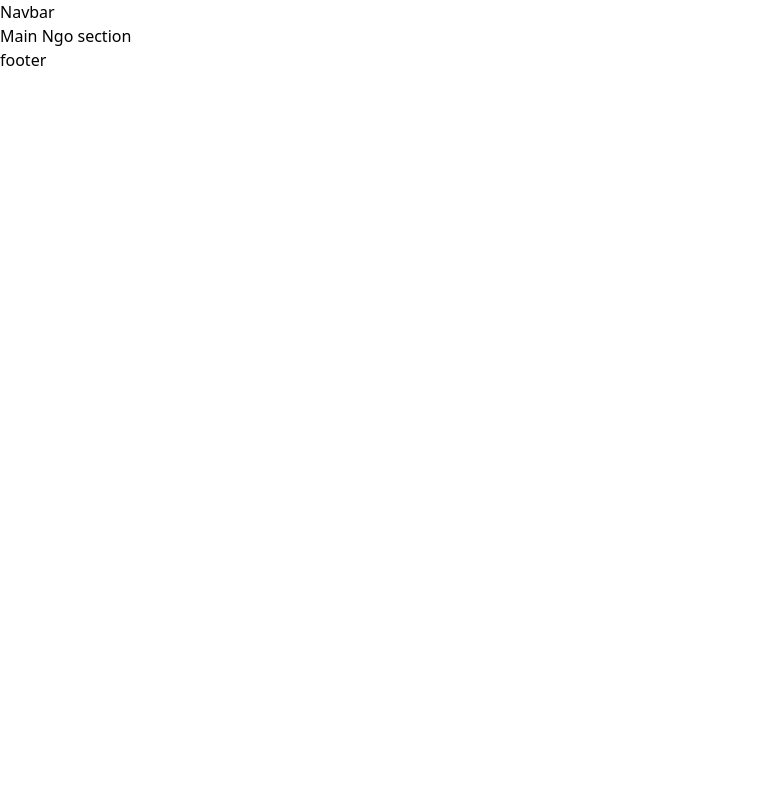
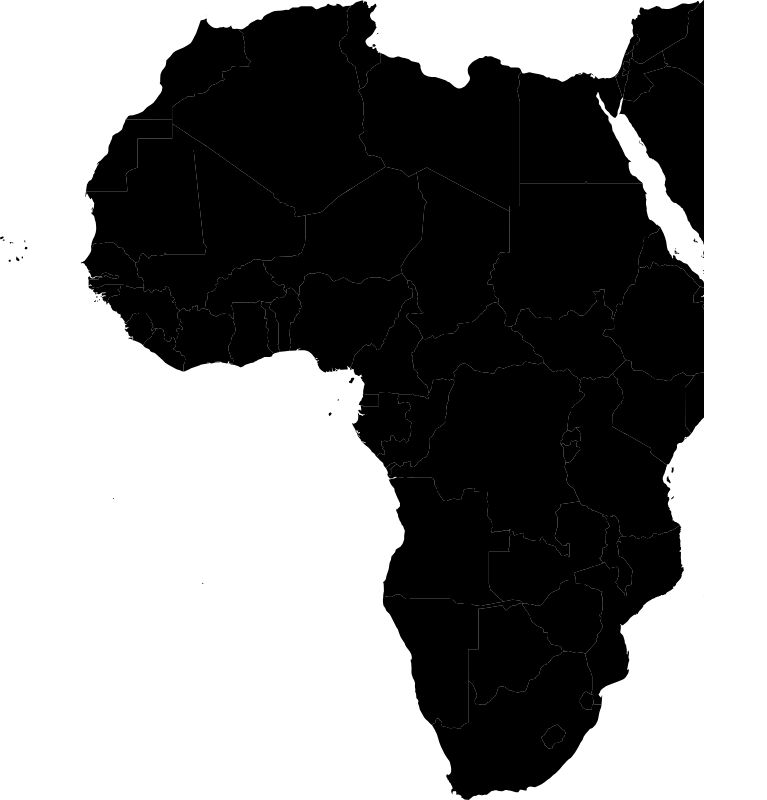
Before and after one commit to jbuyu/live-ngo, a Next.js app: page / in a window 1280 px wide. Shown: the whole page, without its empty margins (0-767 px from the left). Built offline with nearby package versions, Linux system fonts and the light colour scheme.

Commit message:
adds svg to page

```diff
--- a/pages/index.js
+++ b/pages/index.js
@@ -1,20 +1,20 @@
 import Head from "next/head";
 import Footer from "../src/components/Footer";
-import Navbar from "../src/components/Navbar";
+import Hero from "../src/components/Hero";
 
 export default function Home() {
   return (
     <>
       <Head>
-        <title>Ngo reel</title>
+        <title>Udah</title>
         <link rel="icon" href="/favicon.ico" />
       </Head>
-      <Navbar />
+      <div className="antialiased text-gray-800">
+        <Hero />
 
-      <div>
-        <div>Main Ngo section</div>
+        <div></div>
+        {/* <Footer /> */}
       </div>
-      <Footer />
     </>
   );
 }
--- /dev/null
+++ b/src/components/Hero.js
@@ -0,0 +1,52 @@
+import Link from "next/link";
+export default function Hero() {
+  return (
+    <header className="back relative bg-no-repeat bg-cover  bg-top-right">
+      {/* <Link href="/">
+        <h1>
+          <span className="sr-only">AirBnb</span>
+        </h1>
+      </Link> */}
+
+      {/* <div className="max-w-5xl mx-auto lg:py-32 py-4">
+        <h2 className="lg:text-5xl text-4xl font-semibold text-white leading-none mb-4">
+          Book a trip. Host travels. All on Airbnb.
+        </h2>
+        <div className="flex items-center flex-wrap justify-start max-w-2xl lg:mx-0 mx-auto">
+          <div className="lg:pr-5 w-full lg:w-1/2 mb-4 lg:mb-0">
+            <p className="text-white mb-2 tracking-wide">
+              Find places to stay and things to do
+            </p>
+            <Link
+              href="#"
+              className="transition bg-white px-10 py-3 rounded font-bold hover:bg-gray-300 block w-full text-center border-2 border-white"
+            >
+              Explore
+            </Link>
+          </div>
+          <div className="lg:pl-5 w-full lg:w-1/2">
+            <p className="text-white mb-2 tracking-wide">
+              Earn money from your extra space
+            </p>
+            <Link
+              href="#"
+              className="transition border-2 border-white bg-transparent px-10 py-3 rounded text-white font-bold hover:bg-gray-800 block w-full text-center"
+            >
+              Host
+            </Link>
+          </div>
+        </div>
+      </div> */}
+      <style jsx>
+        {`
+          .back {
+            width: 55%;
+            height: 100%;
+            position: absolute;
+            background-image: url("/africa.svg");
+          }
+        `}
+      </style>
+    </header>
+  );
+}
--- a/src/components/Navbar.js
+++ /dev/null
@@ -1,3 +0,0 @@
-export default function Navbar() {
-  return <div>Navbar</div>;
-}
```
Also changed, not shown: public/africa.svg (added).
